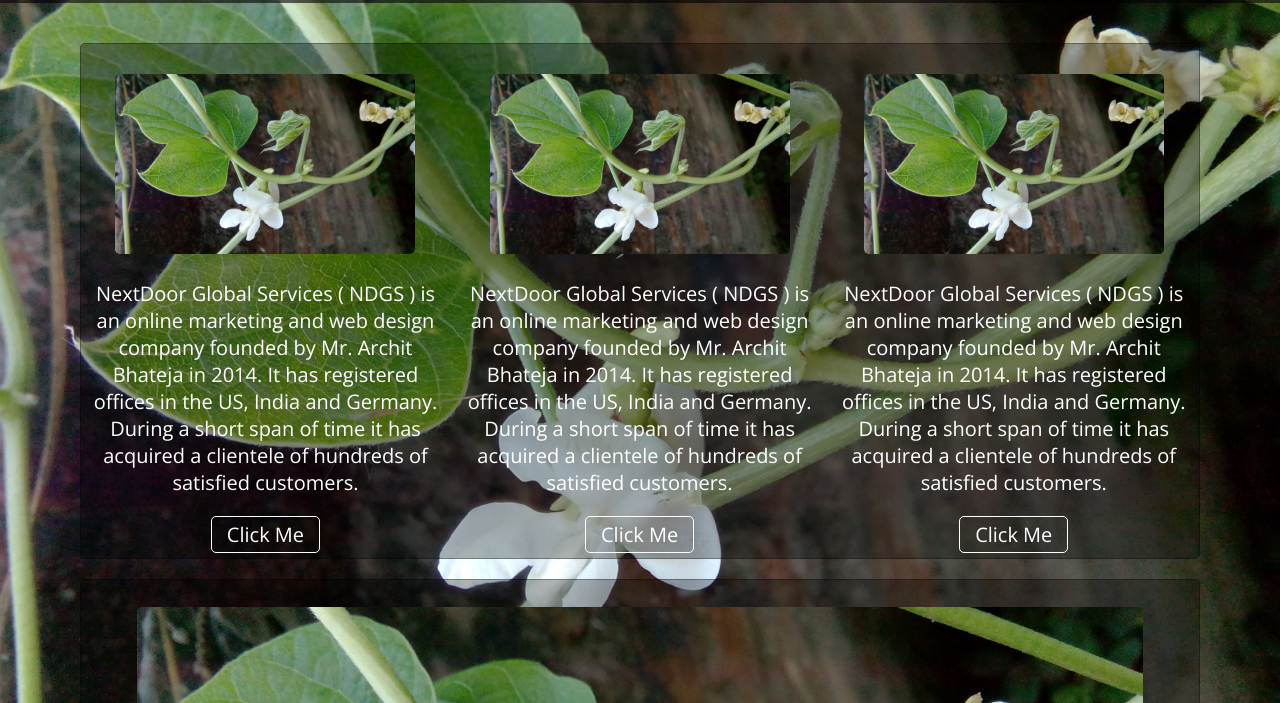
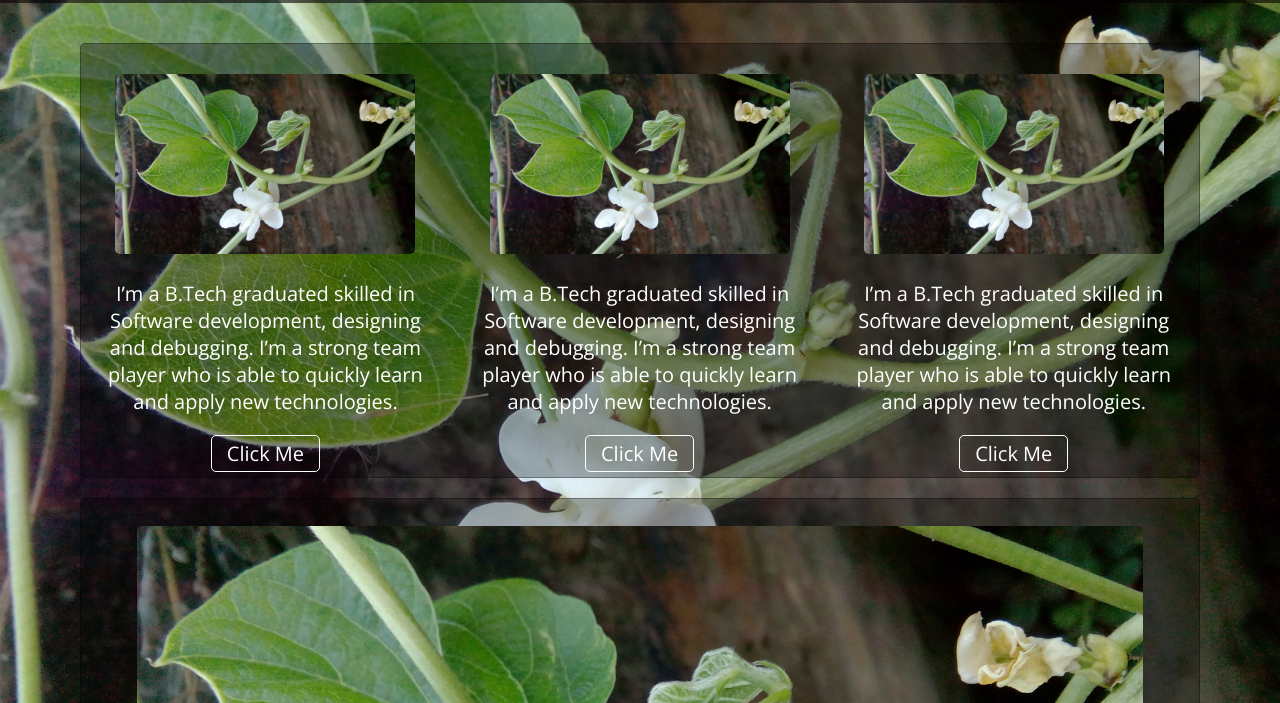
Before and after one commit to variableex/frount_end-design, a plain HTML site: page index.html in a window 1280 px wide. Shown: the part 97-800 px from the top of the page. Drawn offline with nearby package versions, Linux system fonts and the light colour scheme.

Commit message:
new display data

```diff
--- a/index.html
+++ b/index.html
@@ -87,7 +87,7 @@
                             <img src="./images/background.jpeg" alt="">
                         </div>
                         <div class="displayData">
-                            NextDoor Global Services ( NDGS ) is an online marketing and web design company founded by Mr. Archit Bhateja in 2014. It has registered offices in the US, India and Germany. During a short span of time it has acquired a clientele of hundreds of satisfied customers.
+                            I’m a B.Tech graduated skilled in Software development, designing and debugging. I’m a strong team player who is able to quickly learn and apply new technologies.
                         </div>
                         <a href="#" class="btn-visit">Click Me</a>
                     </div>
@@ -101,7 +101,7 @@
                             <img src="./images/background.jpeg" alt="">
                         </div>
                         <div class="displayData">
-                            NextDoor Global Services ( NDGS ) is an online marketing and web design company founded by Mr. Archit Bhateja in 2014. It has registered offices in the US, India and Germany. During a short span of time it has acquired a clientele of hundreds of satisfied customers.
+                            I’m a B.Tech graduated skilled in Software development, designing and debugging. I’m a strong team player who is able to quickly learn and apply new technologies.
                         </div>
                         <a href="#" class="btn-visit">Click Me</a>
                     </div>
@@ -115,7 +115,7 @@
                             <img src="./images/background.jpeg" alt="">
                         </div>
                         <div class="displayData">
-                            NextDoor Global Services ( NDGS ) is an online marketing and web design company founded by Mr. Archit Bhateja in 2014. It has registered offices in the US, India and Germany. During a short span of time it has acquired a clientele of hundreds of satisfied customers.
+                            I’m a B.Tech graduated skilled in Software development, designing and debugging. I’m a strong team player who is able to quickly learn and apply new technologies.
                         </div>
                         <a href="#" class="btn-visit">Click Me</a>
                     </div>
@@ -130,7 +130,7 @@
                 </div>
                 <div>
                     <p>
-                        NextDoor Global Services ( NDGS ) is an online marketing and web design company founded by Mr. Archit Bhateja in 2014. It has registered offices in the US, India and Germany. During a short span of time it has acquired a clientele of hundreds of satisfied customers.
+                        I’m a B.Tech graduated skilled in Software development, designing and debugging. I’m a strong team player who is able to quickly learn and apply new technologies.
                     </p>
                 </div>
                 <div class="middleAside">
@@ -145,7 +145,7 @@
                     </div>
                     <div class="middleAside">
                         <p>
-                            NextDoor Global Services ( NDGS ) is an online marketing and web design company founded by Mr. Archit Bhateja in 2014. It has registered offices in the US, India and Germany. During a short span of time it has acquired a clientele of hundreds of satisfied customers.
+                            I’m a B.Tech graduated skilled in Software development, designing and debugging. I’m a strong team player who is able to quickly learn and apply new technologies.
                         </p>
                     </div>
                     <div class="middleAside">
@@ -157,10 +157,7 @@
 
         </section>
         <section class="bottom">
-            NextDoor Global Services ( NDGS ) is an online marketing and web design company founded by Mr. Archit Bhateja in 2014. It has registered offices in the US, India and Germany. During a short span of time it has acquired a clientele of hundreds of satisfied customers.
-            Ms. Manpreet joined the company as director in July 2019 and started working on various projects of the Ministry of Education of Germany and German embassy, New Delhi. Mr. Archit and Ms. Manpreet also participated in the World Mentor competition organised by the Ministry of education of Germany in October 2019 and won the first prize. In March 2020 they received the authorisation to organise the entrance exam for students wishing to pursue higher education in Germany and provide them with all the necessary information and consultation.
-            In April 2020, Mr. Archit and Ms. Manpreet successfully registered NDGS in Germany as a start up and started a new chapter in the journey of NDGS. In May 2020, NDGS received the prestigious “ Start Up of the year 2020-2021 “ award conferred by the Ministry of Education, Science and Culture of Germany.
-            Finally as recently as 6th June 2020, the Ministry of Education, Science and Culture of Germany chose NDGS for its new and exciting project of developing education portals for its affiliated schools spread over 190 countries. Students of such affiliated schools will be able to see their semester classes, time tables, courses, etc. on these portals and also download the learning materials in PDF form. Teachers will be able to login in these portals as well and during examination period, students can directly register for their examinations on the respective portal.
+            I’m a B.Tech graduated skilled in Software development, designing and debugging. I’m a strong team player who is able to quickly learn and apply new technologies.I’m a B.Tech graduated skilled in Software development, designing and debugging. I’m a strong team player who is able to quickly learn and apply new technologies.I’m a B.Tech graduated skilled in Software development, designing and debugging. I’m a strong team player who is able to quickly learn and apply new technologies.I’m a B.Tech graduated skilled in Software development, designing and debugging. I’m a strong team player who is able to quickly learn and apply new technologies.I’m a B.Tech graduated skilled in Software development, designing and debugging. I’m a strong team player who is able to quickly learn and apply new technologies.I’m a B.Tech graduated skilled in Software development, designing and debugging. I’m a strong team player who is able to quickly learn and apply new technologies.I’m a B.Tech graduated skilled in Software development, designing and debugging. I’m a strong team player who is able to quickly learn and apply new technologies.
         </section>
         <footer>
             <div class="footerDisplay">
```
